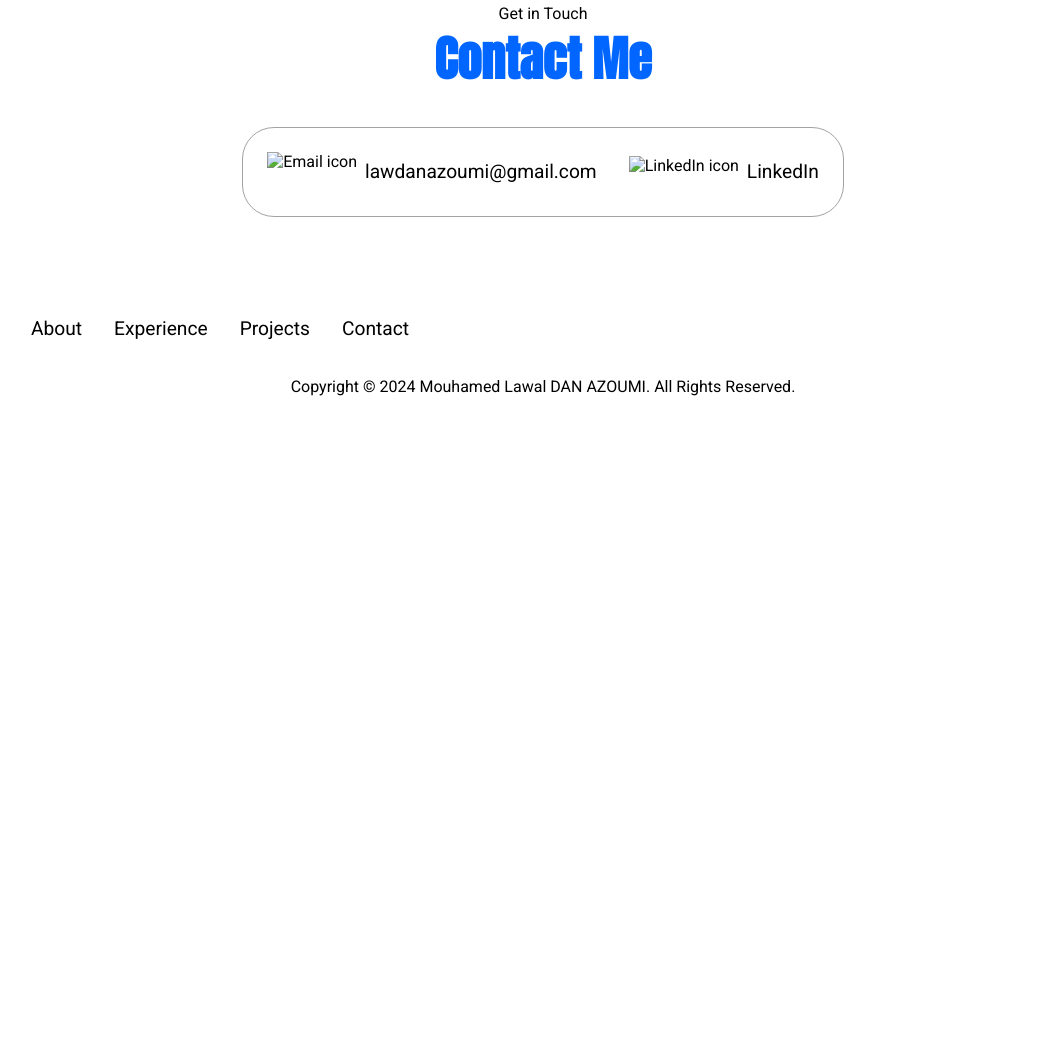
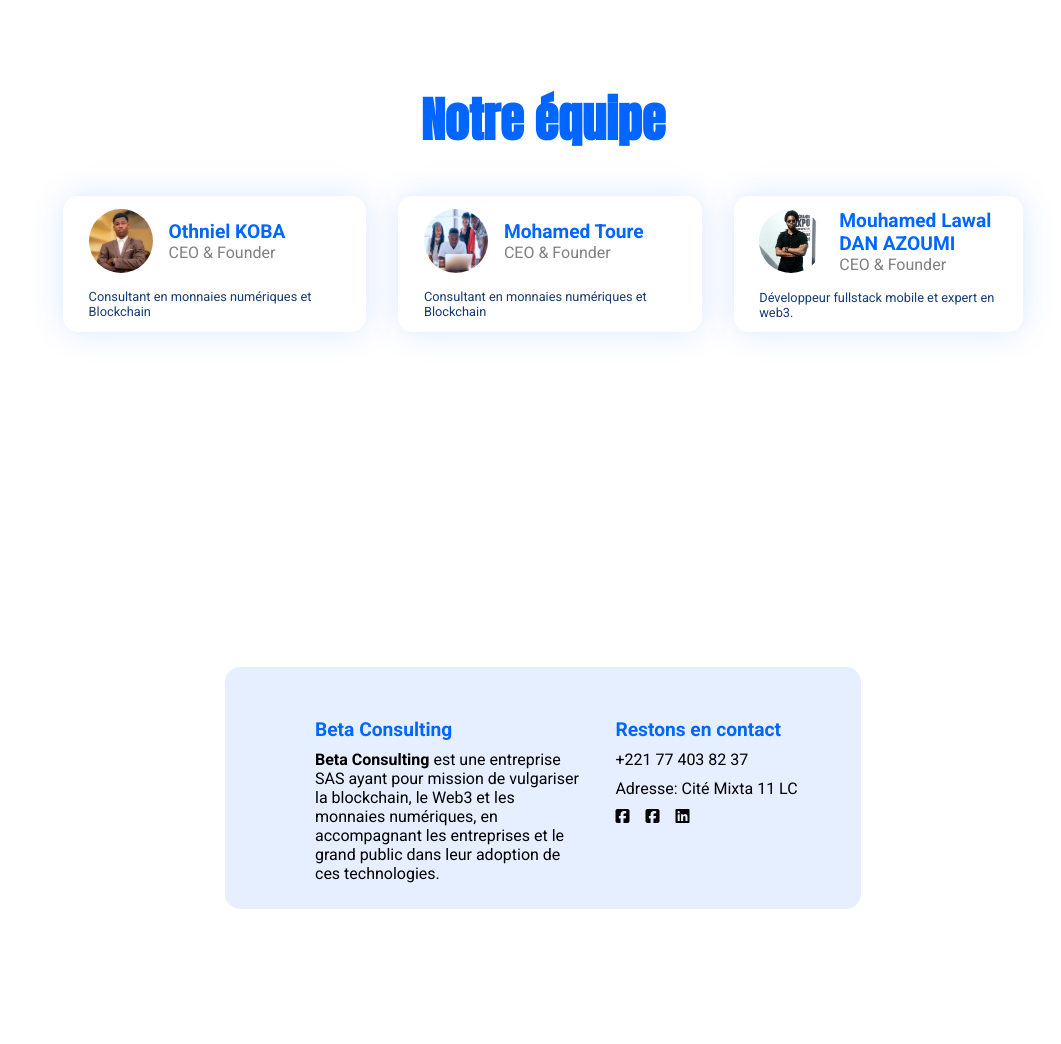
Before and after one commit to law-san-667/beta-html, a plain HTML site: page index.html in a window 1280 px wide. Shown: the part 4278-5322 px from the top of the page, without its empty margins (97-1158 px from the left). Before the commit the page ends 4706 px from the top, so only its background shows below. Drawn offline with Linux system fonts and the light colour scheme; a script that the page names is missing.

Commit message:
just to test

```diff
--- a/index.html
+++ b/index.html
@@ -7,6 +7,7 @@
     <link rel="preconnect" href="https://fonts.gstatic.com">
     <link href="https://fonts.googleapis.com/css2?family=Roboto:wght@400;500;700&display=swap" rel="stylesheet">
     <link rel="preconnect" href="https://fonts.googleapis.com">
+    <link rel="stylesheet" href="path/to/font-awesome/css/font-awesome.min.css">
 <link href="https://fonts.googleapis.com/css2?family=Anton&display=swap" rel="stylesheet">
   <meta http-equiv="X-UA-Compatible" content="IE=edge" />
   <meta name="viewport" content="width=device-width, initial-scale=1.0" />
@@ -225,35 +226,62 @@
       </ul>
     </div>
   </section>
-  <section id="contact">
-    <p class="section__text__p1" data-lang="en">Get in Touch</p>
-    <p class="section__text__p1" data-lang="fr" style="display: none;">Contactez-moi</p>
-    <h1 class="title" data-lang="en">Contact Me</h1>
-    <h1 class="title" data-lang="fr" style="display: none;">Me Contacter</h1>
-    <div class="contact-info-upper-container">
-      <div class="contact-info-container">
-        <img src="./assets/email.png" alt="Email icon" class="icon contact-icon email-icon" />
-        <p><a href="mailto:lawdanazoumi@gmail.com">lawdanazoumi@gmail.com</a></p>
+  <section id="team">
+    <h1 class="title" data-lang="en">Notre équipe</h1>
+    <div class="team-container">
+      <div class="team-member">
+        <div class="team-member-row">
+          <img src="assets/othniel.jpeg" alt="Team member 1" />
+          <div class="member-details">
+            <h3>Othniel KOBA</h3>
+            <p>CEO & Founder</p>
+          </div>
+        </div>
+        <p>Consultant en monnaies numériques et Blockchain</p>
       </div>
-      <div class="contact-info-container">
-        <img src="./assets/linkedin.png" alt="LinkedIn icon" class="icon contact-icon" />
-        <p><a href="https://www.linkedin.com/in/mouhamed-lawal-dan-azoumi-597975206/">LinkedIn</a></p>
+      <div class="team-member">
+        <div class="team-member-row">
+          <img src="assets/waw-image.png" alt="Team member 1" />
+          <div class="member-details">
+            <h3>Mohamed Toure</h3>
+            <p>CEO & Founder</p>
+          </div>
+        </div>
+        <p>Consultant en monnaies numériques et Blockchain</p>
+      </div>
+      <div class="team-member">
+        <div class="team-member-row">
+          <img src="assets/lawal.jpeg" alt="Team member 1" />
+          <div class="member-details">
+            <h3>Mouhamed Lawal <br> DAN AZOUMI</h3>
+            <p>CEO & Founder</p>
+          </div>
+        </div>
+        <p>Développeur fullstack mobile et expert en web3.</p>
       </div>
     </div>
   </section>
-  <footer>
-    <nav>
-      <div class="nav-links-container">
-        <ul class="nav-links">
-          <li><a href="#about">About</a></li>
-          <li><a href="#experience">Experience</a></li>
-          <li><a href="#projects">Projects</a></li>
-          <li><a href="#contact">Contact</a></li>
-        </ul>
-      </div>
-    </nav>
+  <section id="footer">
+    <div class="footer-box">
+        <div class="footer-column left">
+          <h3>Beta Consulting</h3>
+          <p><strong>Beta Consulting</strong> est une entreprise SAS ayant pour mission de vulgariser la blockchain, le Web3 et les monnaies numériques, en accompagnant les entreprises et le grand public dans leur adoption de ces technologies.</p>
+        </div>
+        <div class="footer-column right">
+          <h3>Restons en contact</h3>
+          <p>+221 77 403 82 37</p>
+          <p> Adresse: Cité Mixta 11 LC</p>
+          <div class="social-icons">
+            <i class="fa-brands fa-square-facebook"></i>
+            <i class="fa-brands fa-square-facebook"></i>
+            <i class="fa-brands fa-linkedin"></i>
+          </div>
+        </div>
+    </div>
+  </section>
+  <!-- <footer>
     <p>Copyright &#169; 2024 Mouhamed Lawal DAN AZOUMI. All Rights Reserved.</p>
-  </footer>
+  </footer> -->
   <!-- Language Switch JavaScript -->
 <!-- Language Switch JavaScript -->
 <script>
--- a/styles.css
+++ b/styles.css
@@ -703,49 +703,121 @@ article .icon {
   border-color: rgb(163, 163, 163);
 }
 
-/* CONTACT */
+/* TEAM */
 
-#contact {
+#team {
+  position: relative;
+  height: 60vh;
+  margin: auto;
+  margin-top: 10rem;
+  width: 75%;
+  padding-bottom: 4vh;
+}
+
+.team-container {
+  display: flex;
+  flex-direction: row;
+  justify-content: space-around;
+  margin-top: 5vh;
+  gap: 2rem;
+}
+
+.team-member {
+  display: flex;
+  flex-direction: column;
+  align-items: start;
+  gap: 1rem;
+  padding: 1vw 2vw;
+  /* border */
+  /* border: 0.1rem solid rgb(163, 163, 163); */
+  border-radius: 15px;
+  /* box shadow */
+  box-shadow: 0 0 2rem rgb(0, 102, 255, 0.15);
+}
+
+.team-member-row {
+  display: flex;
+  flex-direction: row;
+  align-items: center;
+  justify-content: start;
+  gap: 1rem;
+}
+
+.team-member img {
+  border-radius: 50%;
+  width: 5vw;
+  height: 5vw;
+}
+
+.team-member h3 {
+  color: rgb(0, 102, 255);
+  font-size: 1.2rem;
+}
+
+.team-member p {
+  font-size: 1vw;
+  color: rgb(21, 59, 116);
+}
+.team-member-row p {
+  color: grey;
+  font-size: 1rem;
+}
+
+/* FOOTER */
+
+#footer {
+  position: relative;
+  height: 60vh;
+  margin: auto;
+  /* margin-top: 10rem; */
+  padding-bottom: 4vh;
+  display: flex;
+}
+
+.footer-box{
+  display: flex;
+  flex-direction: row;
+  align-items: start;
+  justify-content: center;
+  gap: 2.5vw;
+  margin: auto;
+  width: 65vh;
+  padding: 4vw 2vw 2vw 7vw;
+  /* border */
+  /* border: 0.1rem solid rgb(163, 163, 163); */
+  border-radius: 15px;
+  /* box shadow */
+  background-color: rgb(0, 102, 255, 0.1);
+}
+
+.footer-column{
+  display: flex;
+  flex-direction: column;
+  align-items: start;
+  justify-content: center;
+  gap: 0.6rem;
+}
+
+.left{
+  width: 55%;
+}
+.right{
+  width: 45%;
+}
+
+#footer h3 {
+  color: rgb(0, 102, 255);
+  font-size: 1.2rem;
+}
+
+
+.social-icons {
   display: flex;
   justify-content: center;
-  flex-direction: column;
-  height: auto; /* Ajustement automatique de la hauteur en fonction du contenu */
-  padding-top: 10vh; /* Espace en haut pour séparer des autres sections */
-  clear: both; /* Évite tout chevauchement avec les sections précédentes */
-  position: relative;
-  z-index: 1; /* Priorité d'affichage pour apparaître devant */
+  gap: 1rem;
 }
 
-.contact-info-upper-container {
-  display: flex;
-  justify-content: center;
-  border-radius: 2rem;
-  border: rgb(53, 53, 53) 0.1rem solid;
-  border-color: rgb(163, 163, 163);
-  background: (250, 250, 250);
-  margin: 2rem auto;
-  padding: 0.5rem;
-}
 
-.contact-info-container {
-  display: flex;
-  align-items: center;
-  justify-content: center;
-  gap: 0.5rem;
-  margin: 1rem;
-}
-
-.contact-info-container p {
-  font-size: larger;
-}
-
-.contact-icon {
-  cursor: default;
-}
-
-.email-icon {
-  height: 2.5rem;
-}
 
 /* FOOTER SECTION */
 
```
Also changed, not shown: assets/lawal.jpeg (added), assets/othniel.jpeg (added).
